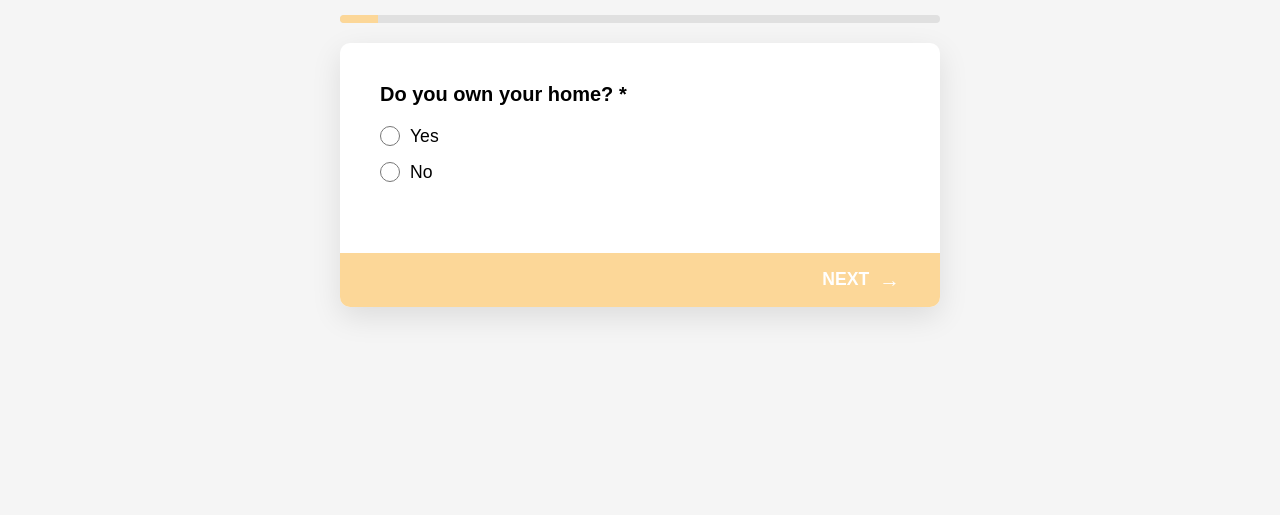
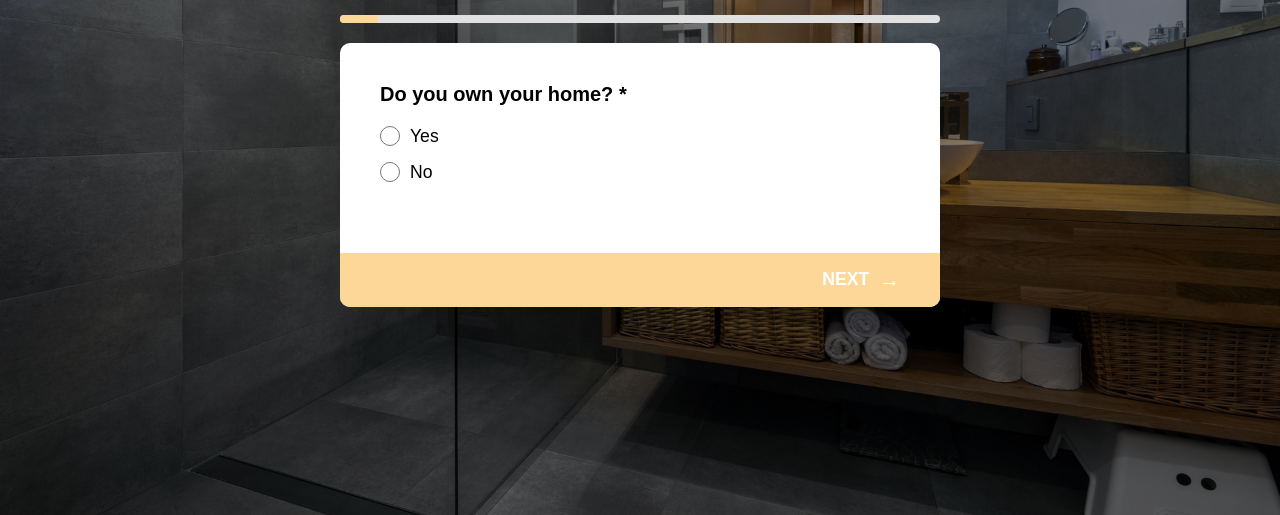
Before and after one commit to Baysidehomeimprovement/Calculator, a plain HTML site: page bathroom.html in a window 1280 px wide. Shown: the part 285-800 px from the top of the page. Drawn offline with Linux system fonts and the light colour scheme.

Commit message:
Update bathroom.html

```diff
--- a/bathroom.html
+++ b/bathroom.html
@@ -7,6 +7,8 @@
     <link rel="stylesheet" href="styles/style.css">
 </head>
 <body class="bathroom-calculator">
+    <div class="background-image-container"></div>
+    <div class="background-overlay"></div>
     <div class="header">
         <div class="company-name">BAYSIDE HOME IMPROVEMENT</div>
         <div class="calculator-title">BATHROOM COST CALCULATOR</div>
```
